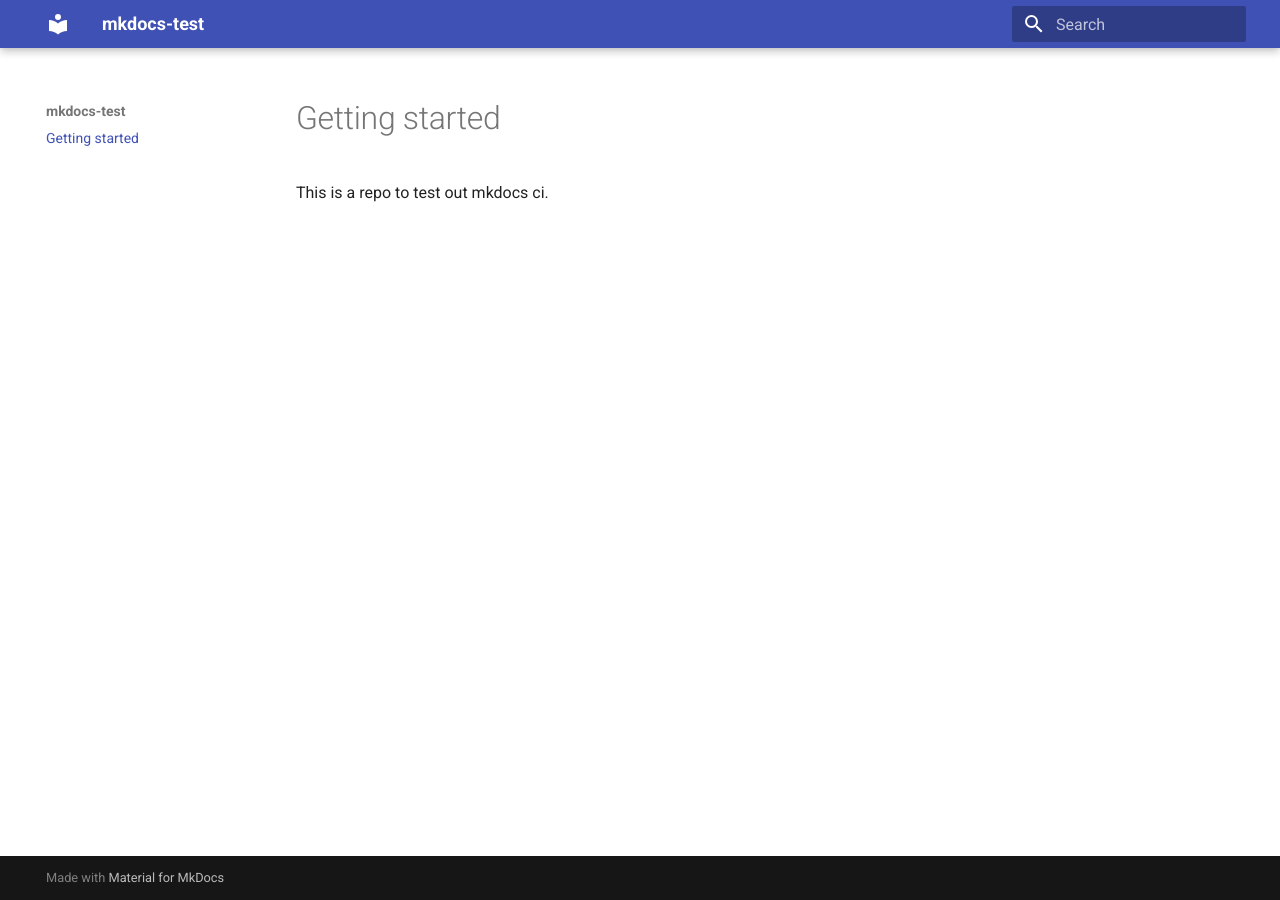
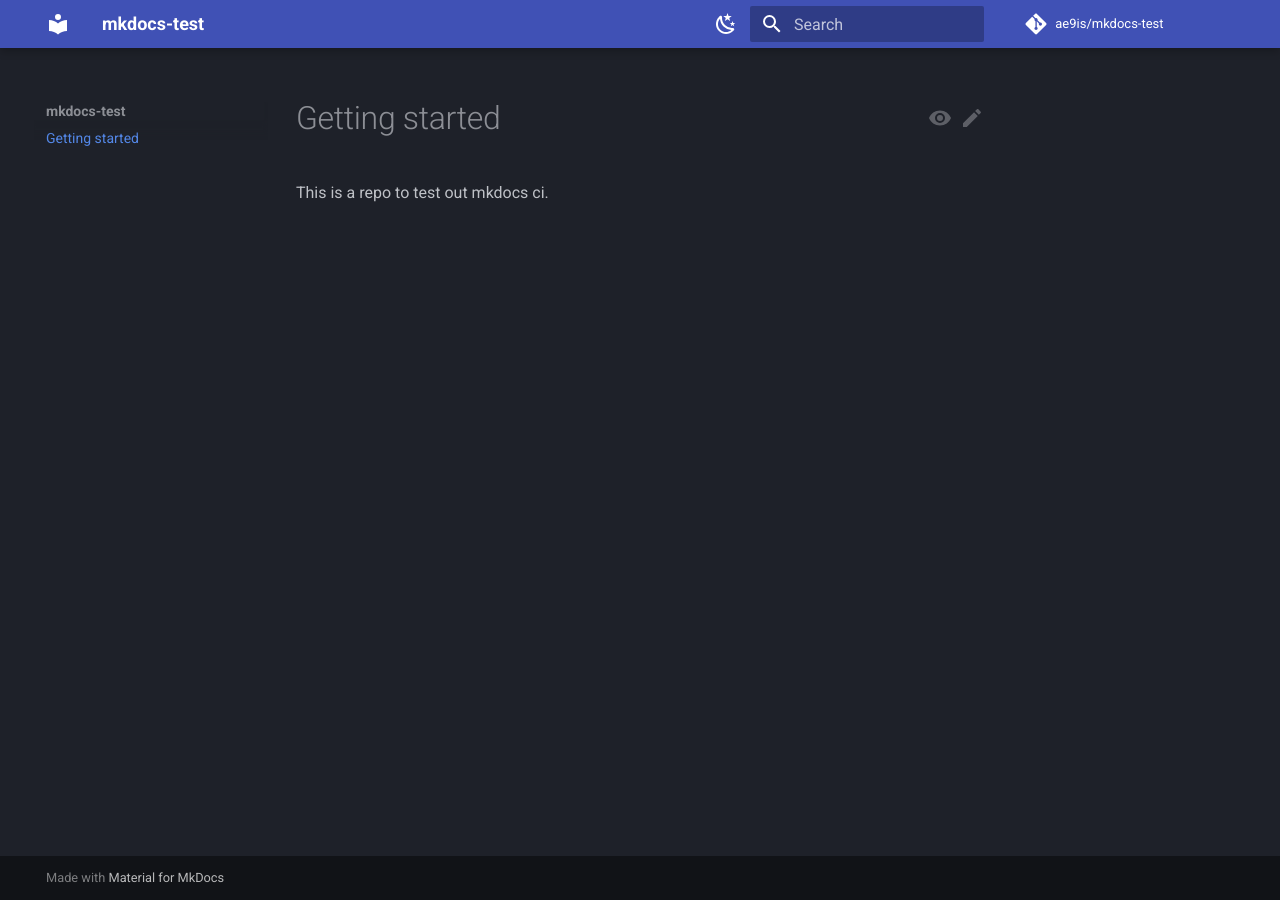
Before and after one commit to ae9is/mkdocs-test, an MkDocs documentation site: the page built from packages/docs/docs/index.md, in a window 1280 px wide. Built offline with MkDocs 1.6.1 and Material for MkDocs 9.7.7, drawn with Linux system fonts in a browser that asks for light colours; comment, search, counter and statistics services are not loaded.

Commit message:
feat: add dark/light toggle, edit/view buttons, github repo link back

```diff
--- a/packages/docs/mkdocs.yml
+++ b/packages/docs/mkdocs.yml
@@ -1,3 +1,23 @@
 site_name: mkdocs-test
+repo_url: https://github.com/ae9is/mkdocs-test
+repo_name: ae9is/mkdocs-test
+edit_uri: edit/main/packages/docs/docs/
 theme:
   name: material
+  palette:
+    # Palette toggle for dark mode
+    - scheme: slate
+      toggle:
+        icon: material/weather-night
+        name: Switch to light mode
+    # Palette toggle for light mode
+    - scheme: default
+      toggle:
+        icon: material/weather-sunny
+        name: Switch to dark mode
+  features:
+    - content.action.edit
+    - content.action.view
+  icon:
+    edit: material/pencil
+    view: material/eye
```
